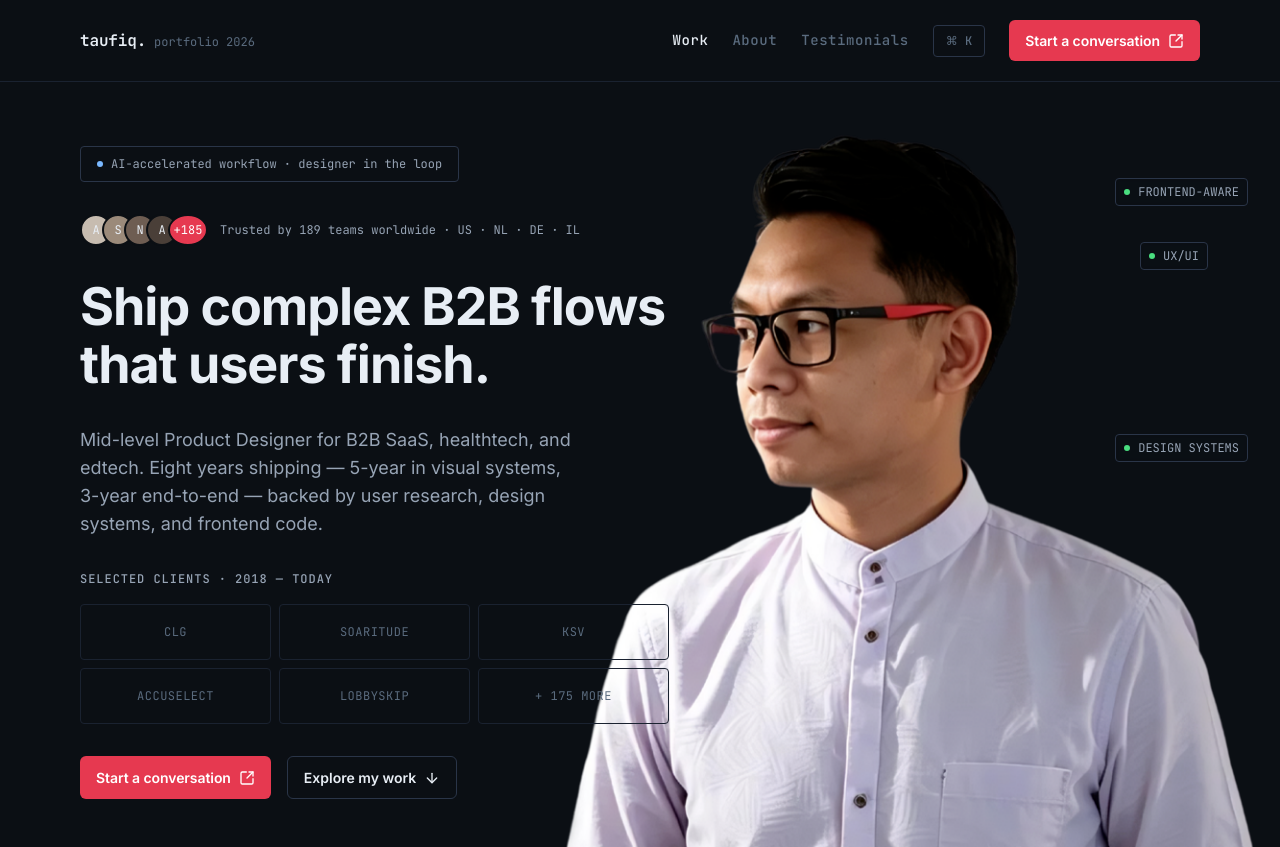
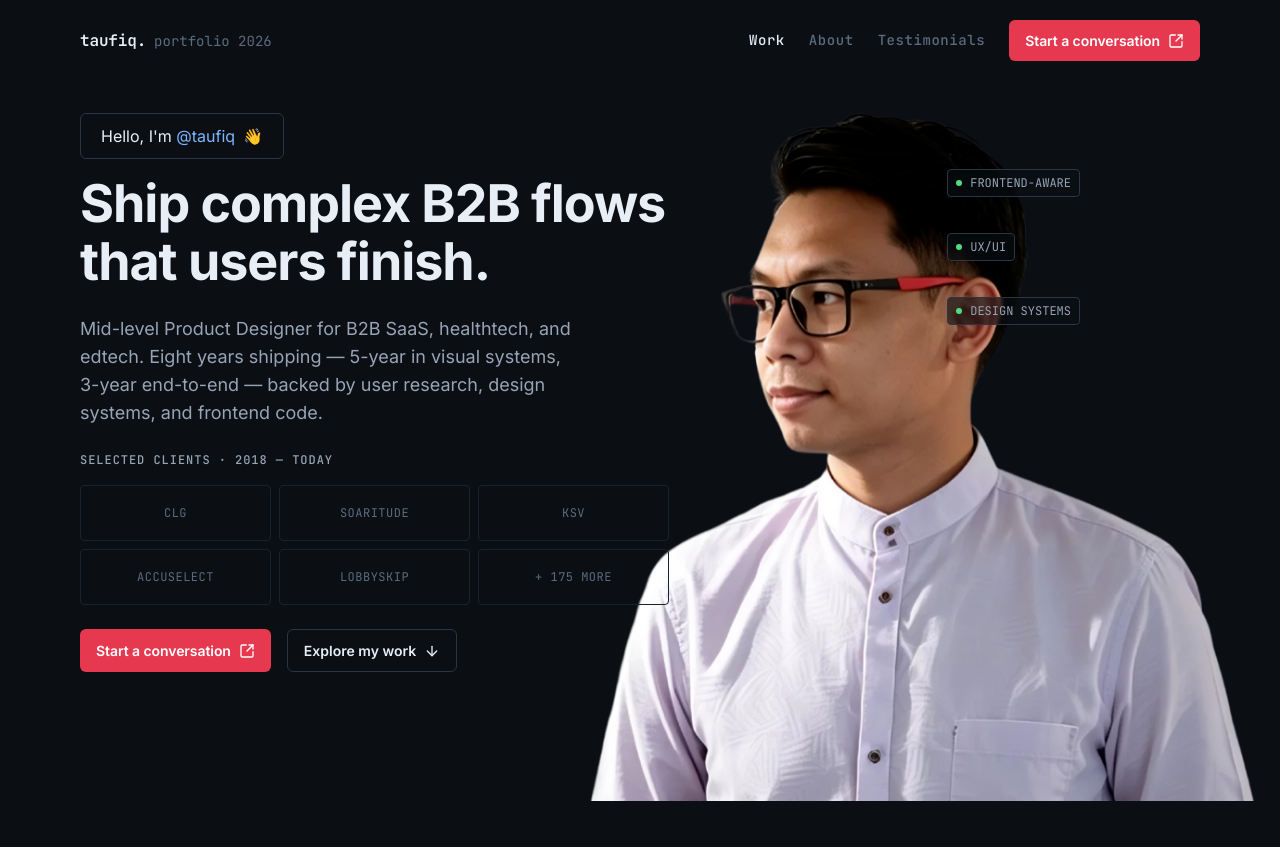
Before and after one commit to Taufiq01-git/Web-Portfolio, a plain HTML site: page index.html in a window 1280 px wide. Shown: the top 847 px of the page. Drawn offline with Linux system fonts and the light colour scheme.

Commit message:
Hero/nav refinements: drop divider, unify nav font, restyle chip, realign tags
- Remove nav↔hero bottom border (seamless blend)
- Unify nav font: "portfolio 2026" 12→14px to match links + CTA
- Remove decorative ⌘K palette (no function)
- Realign 3 hero tags: left-aligned vertical stack anchored from right,
  even 36px gap, FRONTEND-AWARE touching back of model's head
- Remove eyebrow row (avatar stack + trusted-by); chip sits above headline
- Raise hero statement column 32px (top padding 64→32)
- Restyle hero chip to "Hello, I'm @taufiq 👋" (sans 16px, blue handle, wave)
  Note: this removes the only AI-accelerated signal from the home hero

Verified: 0 horizontal overflow @ 375/768/1024/1440

Co-Authored-By: Claude Opus 4.8 <noreply@anthropic.com>

```diff
--- a/index.html
+++ b/index.html
@@ -23,7 +23,6 @@
         <a class="nav__link nav__link--active" href="#work">Work</a>
         <a class="nav__link" href="#about">About</a>
         <a class="nav__link" href="#voices">Testimonials</a>
-        <span class="nav__kbd">⌘ K</span>
         <a class="btn-cta" href="#contact">Start a conversation
           <svg viewBox="0 0 24 24" fill="none" stroke="currentColor" stroke-width="2" stroke-linecap="round" stroke-linejoin="round"><path d="M21 13v6a2 2 0 0 1-2 2H5a2 2 0 0 1-2-2V5a2 2 0 0 1 2-2h6"/><path d="m21 3-9 9"/><path d="M15 3h6v6"/></svg>
         </a>
@@ -47,18 +46,7 @@
     </div>
     <div class="container hero__inner">
       <div class="hero__col">
-        <span class="chip"><span class="dot dot--blue"></span><span class="chip__text">AI-accelerated workflow · designer in the loop</span></span>
-
-        <div class="kicker-row">
-          <div class="avatars">
-            <span class="avatar avatar--1">A</span>
-            <span class="avatar avatar--2">S</span>
-            <span class="avatar avatar--3">N</span>
-            <span class="avatar avatar--4">A</span>
-            <span class="avatar avatar--plus">+185</span>
-          </div>
-          <span class="kicker-copy">Trusted by 189 teams worldwide · US · NL · DE · IL</span>
-        </div>
+        <span class="chip"><span class="chip__text">Hello, I'm <span class="chip__handle">@taufiq</span></span><span class="chip__wave">👋</span></span>
 
         <h1 class="display-1">Ship complex B2B flows that users finish.</h1>
         <p class="p-lg">Mid-level Product Designer for B2B SaaS, healthtech, and edtech. Eight years shipping — 5-year in visual systems, 3-year end-to-end — backed by user research, design systems, and frontend code.</p>
--- a/style.css
+++ b/style.css
@@ -112,7 +112,7 @@ h1, h2, h3 { font-weight: 700; letter-spacing: -0.02em; line-height: 1.12; }
    NAV
    ========================================================================= */
 .nav {
-  border-bottom: 1px solid var(--border-default);
+  /* No bottom border — nav blends seamlessly into the hero (#1). */
 }
 .nav__inner {
   display: flex; align-items: center; justify-content: space-between;
@@ -120,16 +120,12 @@ h1, h2, h3 { font-weight: 700; letter-spacing: -0.02em; line-height: 1.12; }
 }
 .nav__brand { display: flex; align-items: baseline; gap: 8px; }
 .nav__logo  { font-family: var(--font-mono); font-size: 16px; font-weight: 600; letter-spacing: -0.01em; color: var(--text-primary); }
-.nav__tag   { font-family: var(--font-mono); font-size: 12px; color: var(--text-muted); }
+/* "portfolio 2026" matches nav links + CTA at 14px (#2); lighter weight so it
+   reads as metadata, not a nav item. */
+.nav__tag   { font-family: var(--font-mono); font-size: 14px; font-weight: 400; color: var(--text-muted); }
 .nav__links { display: flex; align-items: center; gap: 24px; }
 .nav__link  { font-family: var(--font-mono); font-size: 14px; font-weight: 500; letter-spacing: 0.04em; color: var(--text-muted); }
 .nav__link--active { color: var(--text-primary); }
-.nav__kbd {
-  display: flex; align-items: center; gap: 8px;
-  border: 1px solid var(--border-secondary); border-radius: var(--radius-sm);
-  padding: 6px 12px;
-  font-family: var(--font-mono); font-size: 12px; font-weight: 500; color: var(--text-muted);
-}
 .btn-cta {
   display: inline-flex; align-items: center; gap: 8px;
   background: var(--accent-cta); color: var(--text-on-fill);
@@ -153,21 +149,23 @@ h1, h2, h3 { font-weight: 700; letter-spacing: -0.02em; line-height: 1.12; }
 .hero { position: relative; overflow: clip; min-height: 720px; }
 .hero__inner {
   position: relative; z-index: 2;        /* text sits above the photo */
-  padding-block: 64px 48px;
+  padding-block: 32px 48px;              /* top 64→32: raises the statement column 32px (#6) */
 }
-.hero__col { display: flex; flex-direction: column; gap: 32px; max-width: 589px; min-width: 0; }
+.hero__col { display: flex; flex-direction: column; gap: 24px; max-width: 589px; min-width: 0; }
 /* Headline width matches the Paper artboard (589px) so it breaks to exactly 2 lines.
    The paragraph below stays narrower for readability. */
 .hero__col h1 { width: 589px; max-width: 100%; overflow-wrap: break-word; }
 .hero__col .p-lg { max-width: 496px; }
+/* Eyebrow row removed (#5): chip sits directly above the headline, tightened to 16px. */
 .chip {
   display: inline-flex; align-items: center; gap: 8px; width: fit-content; max-width: 100%;
-  border: 1px solid var(--border-secondary); border-radius: var(--radius-sm);
-  padding: 8px 16px;
+  border: 1px solid var(--border-secondary); border-radius: var(--radius-md);
+  padding: 10px 20px;
+  margin-bottom: -8px;             /* 24px col gap − 8 = 16px chip→headline */
 }
-.chip__text { font-family: var(--font-mono); font-size: 12px; color: var(--text-secondary); }
-.kicker-row { display: flex; align-items: center; gap: 16px 12px; flex-wrap: wrap; }
-.kicker-copy { min-width: 0; overflow-wrap: anywhere; }
+.chip__text { font-family: var(--font-sans); font-size: 16px; color: var(--text-primary); }
+.chip__handle { color: var(--accent-link); }
+.chip__wave { font-size: 16px; line-height: 1; }
 .avatars { display: flex; }
 .avatar {
   width: 32px; height: 32px; border-radius: 50%; border: 2px solid var(--bg-page);
@@ -206,16 +204,20 @@ h1, h2, h3 { font-weight: 700; letter-spacing: -0.02em; line-height: 1.12; }
   object-fit: contain; object-position: bottom right;
   pointer-events: none; user-select: none;
 }
-.hero__tags { position: absolute; inset: 0; z-index: 3; pointer-events: none; }
+/* Tags are a left-aligned vertical stack, anchored from the RIGHT edge so they stay
+   pinned to the model's head (the photo is right-pinned) across viewport widths.
+   right: 400px places FRONTEND-AWARE just touching the back of the head; the stack
+   is left-aligned with an even 36px gap (#4). */
+.hero__tags {
+  position: absolute; top: 88px; right: 200px; z-index: 3; pointer-events: none;
+  display: flex; flex-direction: column; align-items: flex-start; gap: 36px;
+}
 .tag-pill {
-  position: absolute; display: flex; align-items: center; gap: 8px;
+  display: flex; align-items: center; gap: 8px;
   border: 1px solid var(--border-secondary); border-radius: var(--radius-sm);
   padding: 4px 8px; background: rgba(11,15,20,0.6); backdrop-filter: blur(2px);
   font-family: var(--font-mono); font-size: 12px; color: var(--text-secondary);
 }
-.tag-pill--fe { top: 96px;  right: 32px; }
-.tag-pill--ux { top: 160px; right: 72px; }
-.tag-pill--ds { top: 352px; right: 32px; }
 
 /* Below 1024px the text column would collide with the photo: drop the photo into
    normal flow under the text. Transparent bg means there's no box to look wrong. */
```
